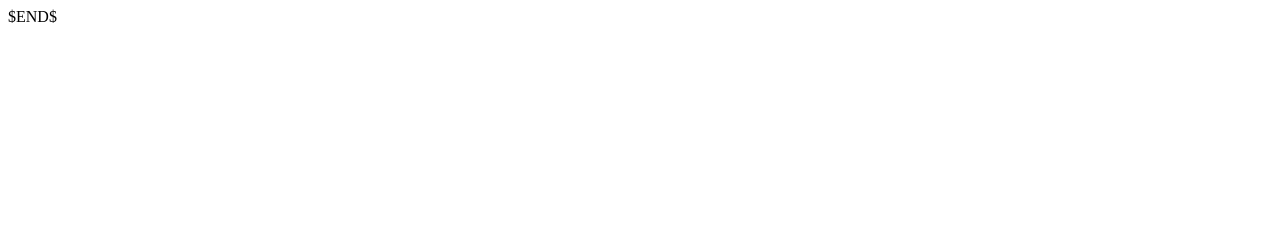
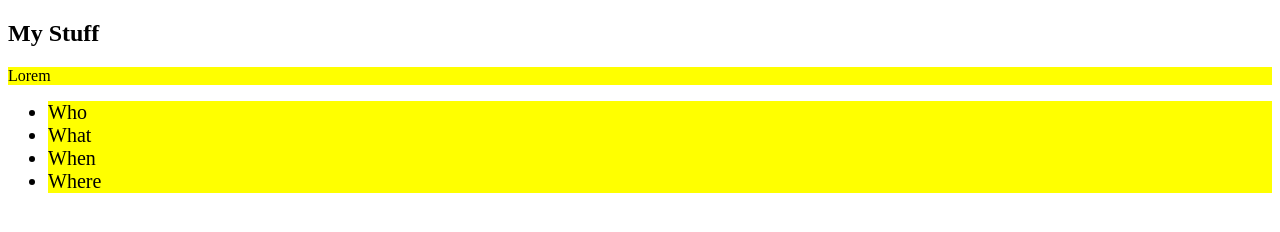
Before and after one commit to Git-Software-Services/codeup-web-exercises, a plain HTML site: page jquery_exercises.html in a window 1280 px wide. Drawn offline with Linux system fonts and the light colour scheme.

Commit message:
adding jquery exercises file

```diff
--- a/jquery_exercises.html
+++ b/jquery_exercises.html
@@ -2,9 +2,47 @@
 <html lang="en">
 <head>
     <meta charset="UTF-8">
-    <title>$Title$</title>
+    <title>jquery_exercises</title>
 </head>
 <body>
-    $END$
+    <h2 id ="title">My Stuff</h2>
+    <div>
+        <p id="paragraph">Lorem</p>
+        <ul>
+            <li class="item">Who</li>
+            <li class="item">What</li>
+            <li class="item">When</li>
+            <li class="item">Where</li>
+        </ul>
+    </div>
+    <!--jquery cdn-->
+    <!--<script src="https://code.jquery.com/jquery-2.2.4.min.js"       integrity="sha256-BbhdlvQf/xTY9gja0Dq3HiwQF8LaCRTXxZKRutelT44=" crossorigin="anonymous">-->
+    <!--</script>-->
+
+    <script src="js/jquery-2.x-git.js"></script>
+    <script>
+        "use strict";
+        $(document).ready(function() {
+            alert( 'The DOM has finished loading!' );
+
+        // var contents = $('#paragraph').html();
+        // alert(contents);
+
+        //     console.log($('.item'));
+        //
+            $('.item').css('font-size', '20px');
+        //
+            $('p, li, h1').css('background-color', 'yellow');
+
+            var h1Content = $('h2').html();
+
+            alert(h1Content);
+
+        });
+
+
+    </script>
+
+
 </body>
 </html>
```
